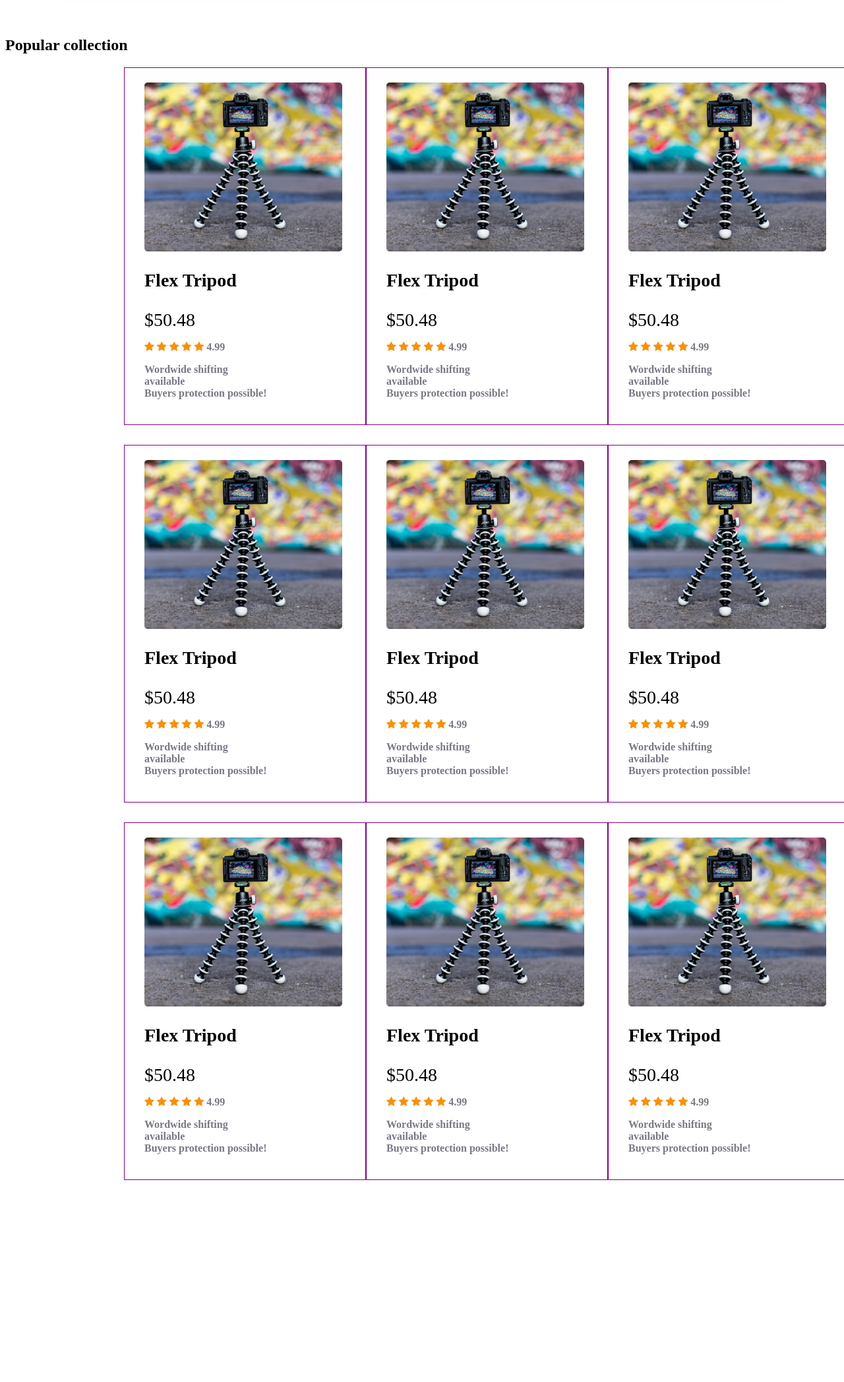
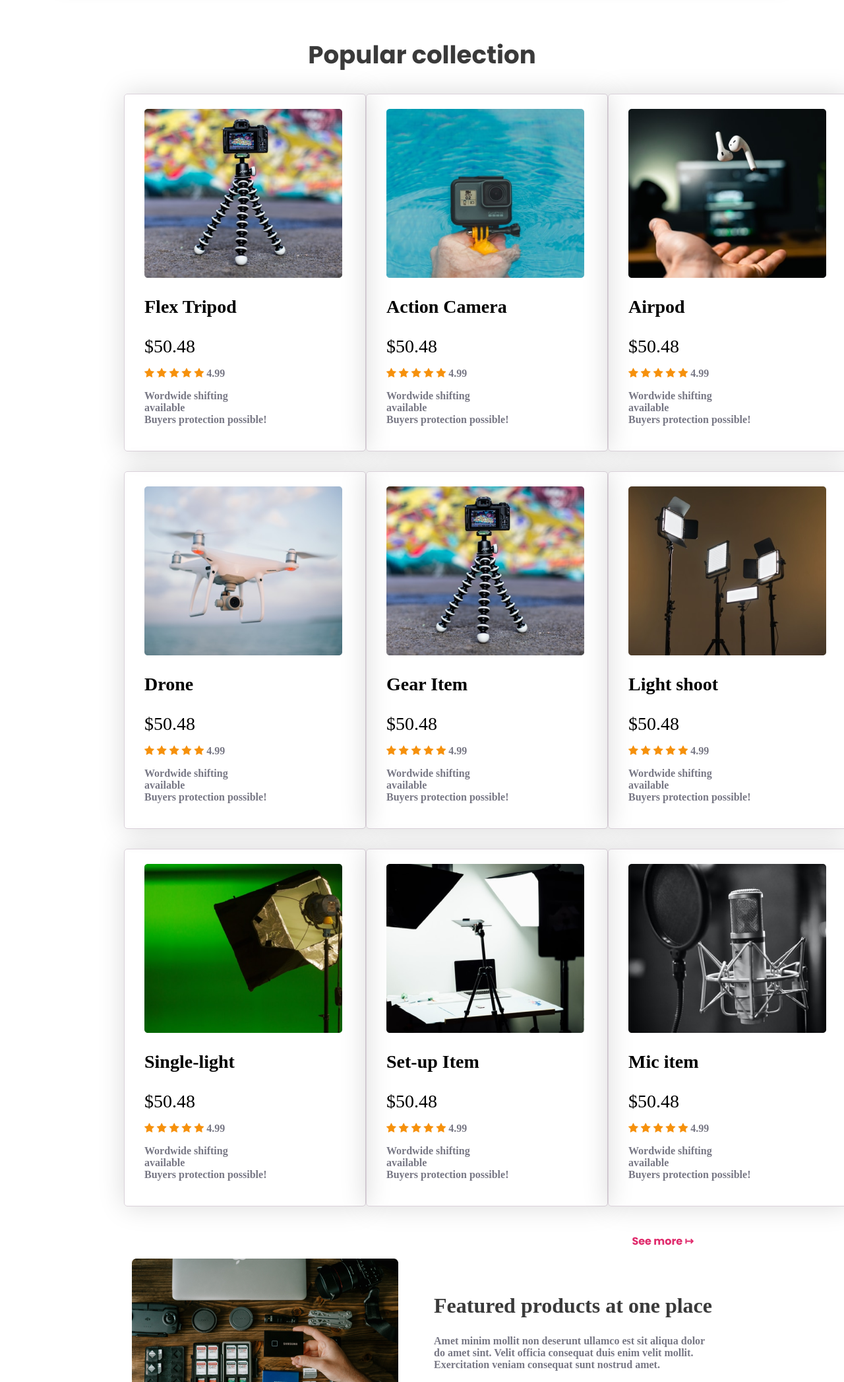
Before and after one commit to 1munni/influencer-gear, a plain HTML site: page index.html in a window 1280 px wide. Shown: the part 706-2800 px from the top of the page at 66% size. Before the commit the page ends 2502 px from the top, so only its background shows below. Drawn offline with Linux system fonts and the light colour scheme.

Commit message:
all section

```diff
--- a/index.html
+++ b/index.html
@@ -25,7 +25,7 @@
 <h1 class="banner-title">Start your Journey as <br>
     Influencer</h1>
     <p class="banner-description">
-        Lorem ipsum dolor sit amet, consectetur adipiscing elit.Sem vestibulum sed scelerisque eros. Lectus faucibus.</p>
+        Lorem ipsum dolor sit amet, consectetur adipiscing elit.Sem <br> vestibulum sed scelerisque eros. Lectus faucibus.</p>
         <button class="btn-primary">Preebook now  <i class="fa fa-arrow-right"></i></button>
         </div>
         <div class="banner-img">
@@ -46,7 +46,7 @@
         </div>
     </section>
     <section class="collection-section" >
-        <div class="collection-heading">
+        <div class="collection-heading Poppins">
             <h2>Popular collection</h2></div>
         <div class="all-cards">
             <div class="card-design" >
@@ -67,9 +67,9 @@
             </div>
             <!-- second card -->
             <div class="card-design" >
-                <div class="card-img"><img src="images/tripod.png" alt=""></div>
+                <div class="card-img"><img src="images/action.png" alt=""></div>
                 <div class="card-details">
-                    <h2 class="card-name" >Flex Tripod</h2>
+                    <h2 class="card-name" >Action Camera</h2>
                     <p class="card-price" >$50.48 </p>
                     <p class="rating"><span class="fa fa-star checked"></span>
                         <span class="fa fa-star checked"></span>
@@ -84,9 +84,9 @@
                 </div>
                 <!-- third card -->
                 <div class="card-design" >
-                    <div class="card-img"><img src="images/tripod.png" alt=""></div>
+                    <div class="card-img"><img src="images/airpod.png" alt=""></div>
                     <div class="card-details">
-                        <h2 class="card-name" >Flex Tripod</h2>
+                        <h2 class="card-name" >Airpod</h2>
                         <p class="card-price" >$50.48 </p>
                         <p class="rating"><span class="fa fa-star checked"></span>
                             <span class="fa fa-star checked"></span>
@@ -101,9 +101,9 @@
                     </div>
                     <!-- forth-card -->
                     <div class="card-design" >
-                        <div class="card-img"><img src="images/tripod.png" alt=""></div>
+                        <div class="card-img"><img src="images/drone.png" alt=""></div>
                         <div class="card-details">
-                            <h2 class="card-name" >Flex Tripod</h2>
+                            <h2 class="card-name" >Drone</h2>
                             <p class="card-price" >$50.48 </p>
                             <p class="rating"><span class="fa fa-star checked"></span>
                                 <span class="fa fa-star checked"></span>
@@ -120,7 +120,7 @@
                         <div class="card-design" >
                             <div class="card-img"><img src="images/tripod.png" alt=""></div>
                             <div class="card-details">
-                                <h2 class="card-name" >Flex Tripod</h2>
+                                <h2 class="card-name" >Gear Item</h2>
                                 <p class="card-price" >$50.48 </p>
                                 <p class="rating"><span class="fa fa-star checked"></span>
                                     <span class="fa fa-star checked"></span>
@@ -135,9 +135,9 @@
                             </div>
         <!-- sixth card                     -->
         <div class="card-design" >
-            <div class="card-img"><img src="images/tripod.png" alt=""></div>
+            <div class="card-img"><img src="images/lights.png" alt=""></div>
             <div class="card-details">
-                <h2 class="card-name" >Flex Tripod</h2>
+                <h2 class="card-name" >Light shoot</h2>
                 <p class="card-price" >$50.48 </p>
                 <p class="rating"><span class="fa fa-star checked"></span>
                     <span class="fa fa-star checked"></span>
@@ -152,9 +152,9 @@
             </div>
             <!-- seven card -->
             <div class="card-design" >
-                <div class="card-img"><img src="images/tripod.png" alt=""></div>
+                <div class="card-img"><img src="images/single-light.png" alt=""></div>
                 <div class="card-details">
-                    <h2 class="card-name" >Flex Tripod</h2>
+                    <h2 class="card-name" >Single-light</h2>
                     <p class="card-price" >$50.48 </p>
                     <p class="rating"><span class="fa fa-star checked"></span>
                         <span class="fa fa-star checked"></span>
@@ -169,9 +169,9 @@
                 </div>
                 <!-- eightcard -->
                 <div class="card-design" >
-                    <div class="card-img"><img src="images/tripod.png" alt=""></div>
+                    <div class="card-img"><img src="images/setup.png" alt=""></div>
                     <div class="card-details">
-                        <h2 class="card-name" >Flex Tripod</h2>
+                        <h2 class="card-name" >Set-up Item</h2>
                         <p class="card-price" >$50.48 </p>
                         <p class="rating"><span class="fa fa-star checked"></span>
                             <span class="fa fa-star checked"></span>
@@ -186,9 +186,9 @@
                     </div>
                     <!-- nine-card -->
                     <div class="card-design" >
-                        <div class="card-img"><img src="images/tripod.png" alt=""></div>
+                        <div class="card-img"><img src="images/mic.png" alt=""></div>
                         <div class="card-details">
-                            <h2 class="card-name" >Flex Tripod</h2>
+                            <h2 class="card-name" >Mic item</h2>
                             <p class="card-price" >$50.48 </p>
                             <p class="rating"><span class="fa fa-star checked"></span>
                                 <span class="fa fa-star checked"></span>
@@ -203,6 +203,32 @@
                         </div>
                     </div>
     </section>
+    <section class="see-more Poppins" >
+        <p> See more <span>&#8614;</span> </p>
+    </section>
+    <section  class="features-section">
+        <div class="features-details display-flex">
+        <div class="feature-img"> <img src="images/gear.png" alt=""></div>
+        <div class="feature-text">
+            <h2 class="feature-head">Featured products at one place</h2>
+            <p class="feature-text">Amet minim mollit non deserunt ullamco est sit aliqua dolor <br> do amet sint. Velit officia consequat duis enim velit mollit. <br> Exercitation veniam consequat sunt nostrud amet.</p>
+            <button class="btn-2">Join now <span>&#8614;</span> </button>
+
+        </div>
+    </div>
+    </section>
     </main>
+    <footer class="foot-area">
+<div class="footer-details Poppins" >
+    <h4>Influencer products </h4>
+    <p>Copyright © 2020  influencer products. <br> All rights reserved
+    </p>
+    <a href="#" <i class="fa fa-twitter"></i></a>
+<a href="#"<i class="fab fa-facebook-f"></i></a>
+<a href=""><i class="fa fa-youtube-play"></i> </a>
+<a href=""><i class="fa fa-instagram"></i> </a>
+</div>
+    </footer>
+
 </body>
 </html>
--- a/styles/styles.css
+++ b/styles/styles.css
@@ -63,7 +63,7 @@
     margin: 10px auto;
 }
 .btn-primary{
- background-color: var(--btn-color);
+    background-color: var(--btn-color);
     border-radius: 1px solid var(--btn-color);
     border-radius: 25px;
     color: white;
@@ -89,14 +89,24 @@
     padding: 20px;
   }
 /* card styles */
+.collection-heading {
+    text-align: center;
+    margin-bottom: 10px;
+    color: var(--primary-color);
+    font-weight: 500;
+    font-size: 1.55rem;
+
+}
 .card-design{
     height: 480px;
     width: 305px;
-    border: 1px solid purple;
+    border: 1px solid rgb(218, 209, 218);
+    border-radius: 5px;
     display: flex;
     flex-direction: column;
     justify-content: center;
    padding: 30px;
+   box-shadow: 0 0 40px 0 rgba(0, 0, 0, 0.15);
 }
 .card-name{
     font-weight: 600px;
@@ -134,7 +144,62 @@
     justify-content: space-around;
     align-items: center;
 }
+/* seemore section */
+.see-more{
+    color: var(--btn-color);
+    font-weight: 700;
+    font-size: 1rem;
+    text-align: end;
+    margin-right: 220px;
+    margin-top: 40px;
+}
 
+/* features-part */
+.features-details{
+    justify-content: space-around;
+    align-items: center;
+   /* gap: 100px; */
+    max-width: 1110px;
+    max-height: 270px;
+    /* border: 1px solid blue; */
+    margin: 0 165px;
+}
+.feature-head{
+    font-weight: 700;
+    font-size: 2rem;
+    color: var(--primary-color)
+}
+.feature-text{
+    font-weight: 700;
+    font-size: 1rem;
+    color: var(--secondary-color);
+}
+.btn-2{background-color: var(--btn-color);
+    border-radius: 1px solid var(--btn-color);
+    color: white;
+    padding: 15px 32px;
+    text-align: center;
+    font-size: 1rem;
+    margin: 4px 2px;
+    width: 200px;
+    font-size: 1rem;
+    font-weight: 700;
+}
+/* footer area */
+.foot-area{
+    max-width: 100%;
+    background-color: rgb(28, 28, 65);
+    margin: 50px auto;
+}
+.footer-details{
+display: flex;
+flex-direction: column;
+justify-content: center;
+align-items: center;
+text-align: center;
+color: aliceblue;
+padding: 10px;
+}
 
   /* media quary section */
   @media screen and (max-width:576px) {
```
